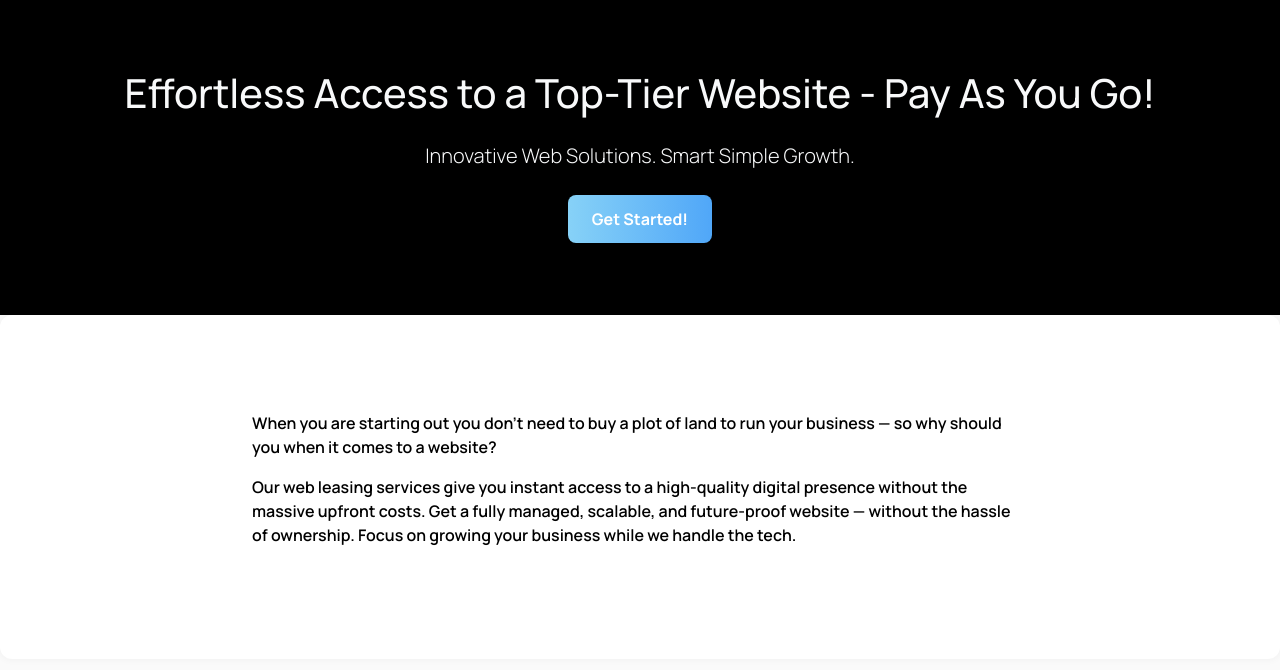
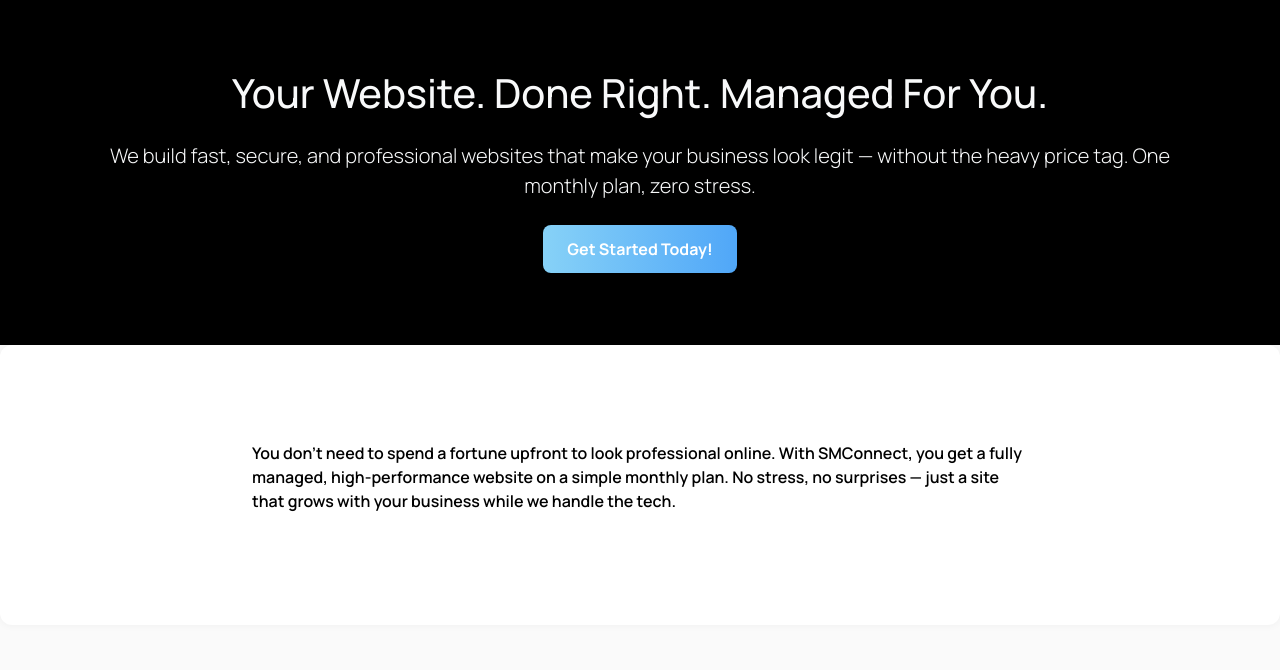
Before and after one commit to Chocolat-papii/smconnect, a website: page index.html in a window 1280 px wide. Shown: the part 83-753 px from the top of the page. Drawn offline with nearby package versions, Linux system fonts and the light colour scheme.

Commit message:
Update index.html

```diff
--- a/index.html
+++ b/index.html
@@ -97,12 +97,12 @@
         <div class="container p-3 py-5 mx-auto">
             <div class="d-sm-flex align-items-center justify-content-between mx-auto">
                 <div class="text-center mx-auto">
-                    <h1>Effortless Access to a Top-Tier Website - Pay As You Go!</h1>
+                    <h1>Your Website. Done Right. Managed For You.</h1>
                     <p class="lead my-4">
-                        Innovative Web Solutions. Smart Simple Growth.
+                        We build fast, secure, and professional websites that make your business look legit — without the heavy price tag. One monthly plan, zero stress.
                     </p>
                     <div>
-                        <a href="contact.html#getstarted" class="btn btn-x text-white btn-lg">Get Started!</a>
+                        <a href="contact.html#getstarted" class="btn btn-x text-white btn-lg">Get Started Today!</a>
                     </div><br>
                 </div>
                 <br>
@@ -111,11 +111,7 @@
     </section>
     <section class="p-5 d-flex justify-content-start align-items-center cardbg">
         <div class="container text-black py-5 table-width1">
-            <p>When you are starting out you don’t need to buy a plot of land to run your business — so why should you
-                when it comes to a website?</p>
-            <p> Our web leasing services give you instant access to a high-quality digital presence without the massive
-                upfront costs. Get a fully managed,
-                scalable, and future-proof website — without the hassle of ownership. Focus on growing your business while we handle the tech.</p>
+            <p>You don’t need to spend a fortune upfront to look professional online. With SMConnect, you get a fully managed, high-performance website on a simple monthly plan. No stress, no surprises — just a site that grows with your business while we handle the tech.</p>
         </div>
     </section>
 
```
